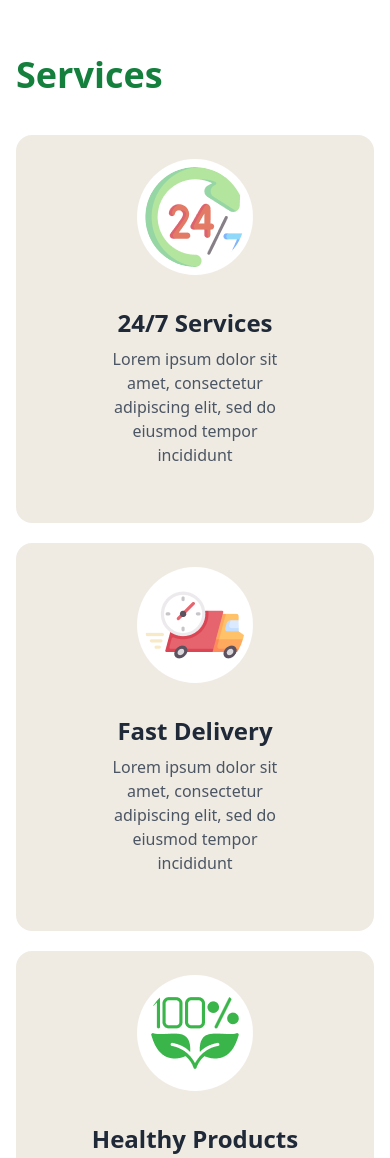
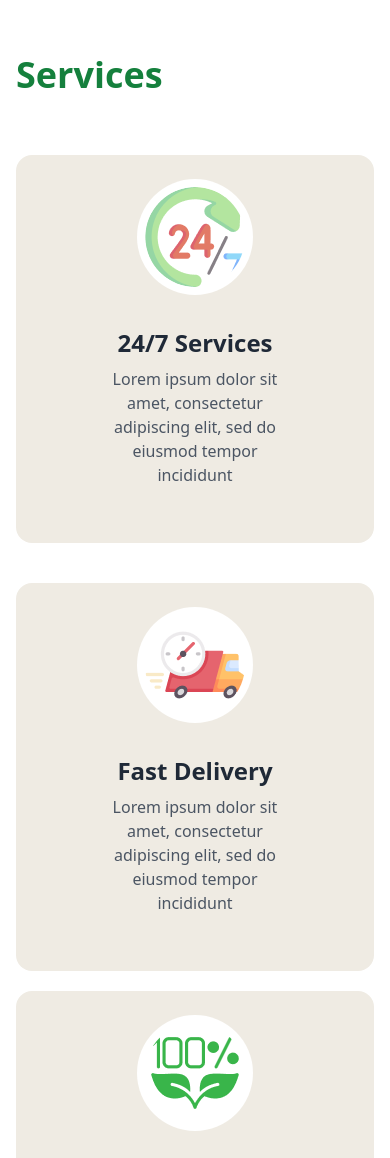
Before and after one commit to firoz-alam-369/Assignment_03_Category_0002, a plain HTML site: page index.html in a window 390 px wide. Shown: the part 1000-2158 px from the top of the page. Drawn offline with nearby package versions, Linux system fonts and the light colour scheme.

Commit message:
one correction service section

```diff
--- a/index.html
+++ b/index.html
@@ -126,10 +126,11 @@
         <!-- title -->
         <h2 class="text-4xl font-semibold text-green-700 my-10">Services</h2>
         <!-- cards -->
-        <div class="flex flex-col lg:flex-row space-y-5 lg:space-x-10">
+        <div class="flex flex-col lg:flex-row lg:space-x-10">
           <!-- card-one -->
+
           <div
-            class="card bg-base-100 w-full lg:w-1/3 shadow- bg-secondary py-6"
+            class="card bg-base-100 w-full lg:w-1/3 shadow- bg-secondary py-6 my-5"
           >
             <figure class="">
               <img
@@ -148,7 +149,7 @@
           </div>
           <!-- card-two -->
           <div
-            class="card bg-base-100 w-full lg:w-1/3 shadow- bg-secondary py-6"
+            class="card bg-base-100 w-full lg:w-1/3 shadow- bg-secondary py-6 my-5"
           >
             <figure class="">
               <img
```
